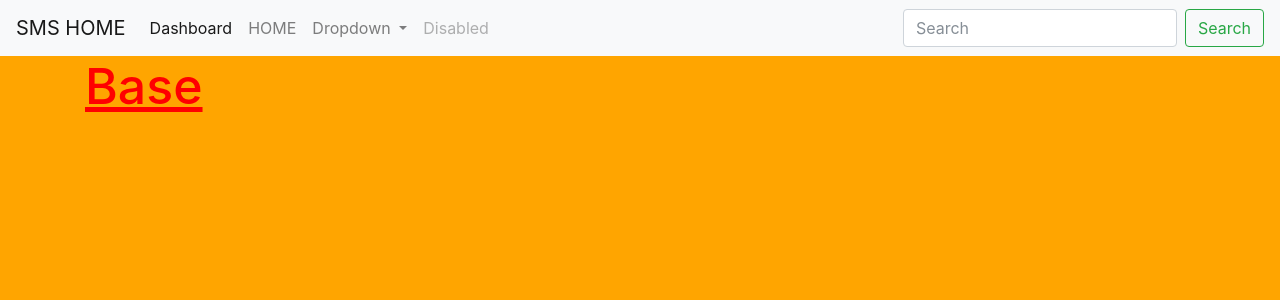
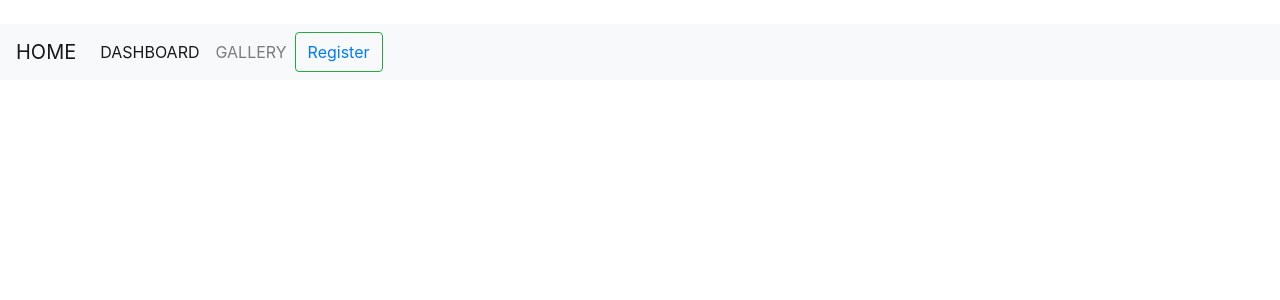
Before and after one commit to SimiDev05/SimiDev.smsapp.io, a Django app: page /accounts/ in a window 1280 px wide. Shown: the top 300 px of the page. Run offline with Django 3.2, Linux system fonts and the light colour scheme; some libraries are stand-ins or nearby versions.

Commit message:
update code

```diff
--- a/smsapp/accounts/templates/base.html
+++ b/smsapp/accounts/templates/base.html
@@ -1,13 +1,18 @@
 <html>
 <head>
 
-<link rel="stylesheet" href="https://maxcdn.bootstrapcdn.com/bootstrap/4.0.0-beta.2/css/bootstrap.min.css" integrity="sha384-PsH8R72JQ3SOdhVi3uxftmaW6Vc51MKb0q5P2rRUpPvrszuE4W1povHYgTpBfshb" crossorigin="anonymous">
-
-{% load static %}
-<link rel="stylesheet" href="{% static 'accounts/style.css' %}" type="text/css">
-
-<nav class="navbar navbar-expand-lg navbar-light bg-light">
-  <a class="navbar-brand" href="/admin/">SMS HOME</a>
+<link rel="stylesheet"
+href="https://maxcdn.bootstrapcdn.com/bootstrap/4.0.0-beta.2/css/bootstrap.min.css"
+integrity="sha384-PsH8R72JQ3SOdhVi3uxftmaW6Vc51MKb0q5P2rRUpPvrszuE4W1povHYgTpBfshb"
+crossorigin="anonymous">
+{% block head %}
+<title>Base</title>
+{% endblock %}
+</head>
+<body>
+<br>
+ <nav class="navbar navbar-expand-lg navbar-light bg-light">
+  <a class="navbar-brand" href="/accounts/">HOME</a>
   <button class="navbar-toggler" type="button" data-toggle="collapse" data-target="#navbarSupportedContent" aria-controls="navbarSupportedContent" aria-expanded="false" aria-label="Toggle navigation">
     <span class="navbar-toggler-icon"></span>
   </button>
@@ -15,50 +20,27 @@
   <div class="collapse navbar-collapse" id="navbarSupportedContent">
     <ul class="navbar-nav mr-auto">
       <li class="nav-item active">
-        <a class="nav-link" href="/dashboard/"> Dashboard <span class="sr-only">(current)</span></a>
+        <a class="nav-link" href="/dashboard/">DASHBOARD<span class="sr-only">(current)</span></a>
       </li>
       <li class="nav-item">
-        <a class="nav-link" href="/accounts/">HOME</a>
+        <a class="nav-link" href="/dashboard/gallery"> GALLERY </a>
       </li>
-      <li class="nav-item dropdown">
-        <a class="nav-link dropdown-toggle" href="#" id="navbarDropdown" role="button" data-toggle="dropdown" aria-haspopup="true" aria-expanded="false">
-          Dropdown
-        </a>
-        <div class="dropdown-menu" aria-labelledby="navbarDropdown">
-          <a class="dropdown-item" href="#">Action</a>
-          <a class="dropdown-item" href="#">Another action</a>
-          <div class="dropdown-divider"></div>
-          <a class="dropdown-item" href="#">Something else here</a>
-        </div>
-      </li>
-      <li class="nav-item">
-        <a class="nav-link disabled" href="#">Disabled</a>
-      </li>
-    </ul>
-    <form class="form-inline my-2 my-lg-0">
-      <input class="form-control mr-sm-2" type="search" placeholder="Search" aria-label="Search">
-      <button class="btn btn-outline-success my-2 my-sm-0" type="submit">Search</button>
-    </form>
-  </div>
+
+      <button class="btn btn-outline-success my-2 my-sm-0">  <class="nav navbar-nav navbar-right">
+      <a href="/accounts/login"> <type="submit">Register</button>
+
+  </ul>
+    </div>
 </nav>
 
 
-	{% block head %}
-		<title></title>
-	{% endblock %}
-									</head>
-
-
-<body>
-<div class="container">
-
-<h1>Base</h1>
 
 {% block body %}
 
-		<h1>Base</h1>
+		<h1></h1>
+
 		 				{% endblock %}
-                              </div>
+
 
 </body>
 
--- a/smsapp/accounts/urls.py
+++ b/smsapp/accounts/urls.py
@@ -1,10 +1,11 @@
 from django.conf.urls import url
 from . import views
-from django.contrib.auth.views import login
+from django.contrib.auth.views import login, logout
 
 urlpatterns = [
 
 			url(r'^$', views.home),
 			url(r'^login/$',login, {'template_name': 'accounts/login.html'}),
+			url(r'^logout/$',logout, {'template_name': 'accounts/logout.html'})
 
 			]
```
Also changed, not shown: smsapp/accounts/models.py (+9 -1 lines), smsapp/accounts/templates/accounts/logout.html (added, +31 -0 lines), smsapp/accounts/migrations/0002_auto_20171109_1605.py (added), smsapp/db.sqlite3.
